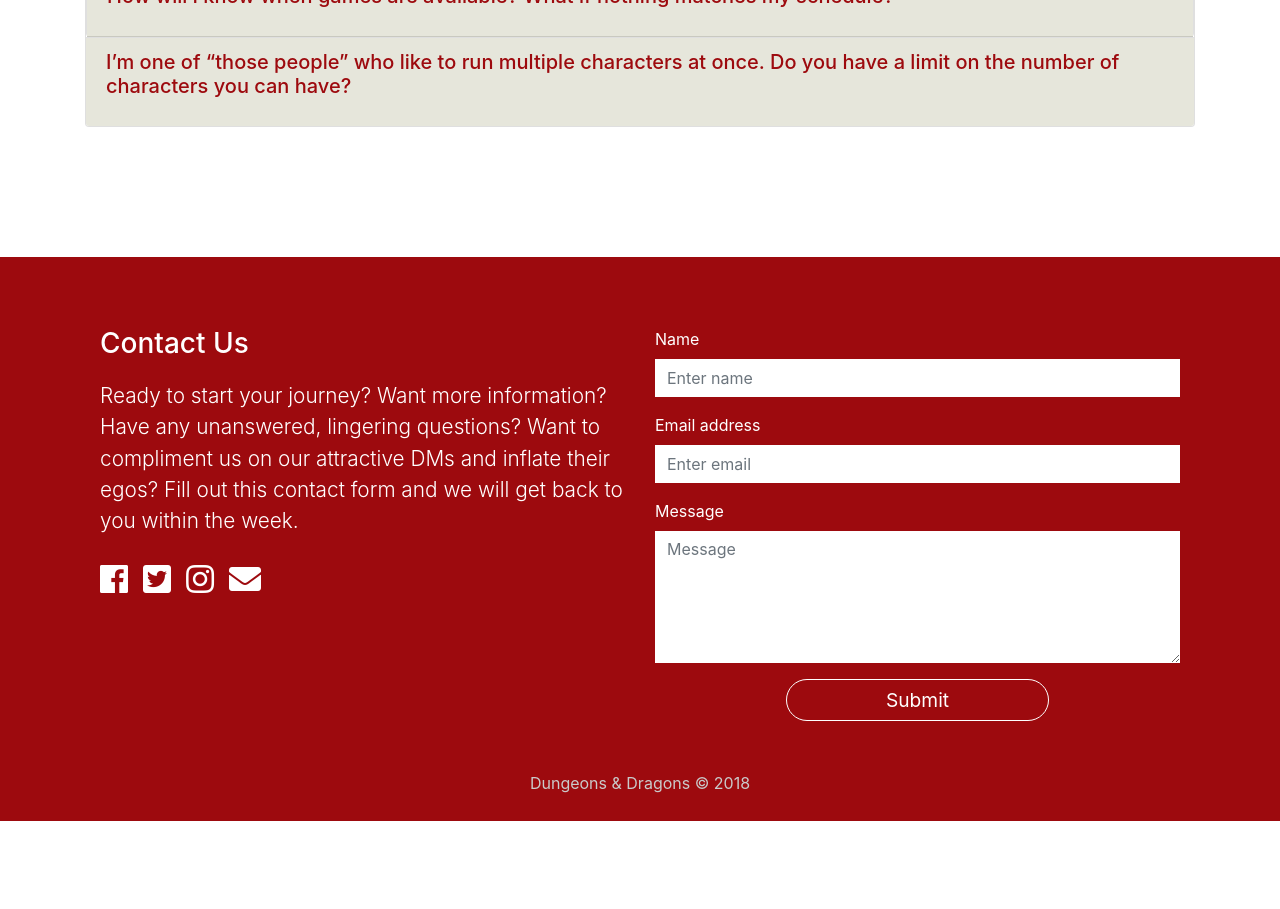
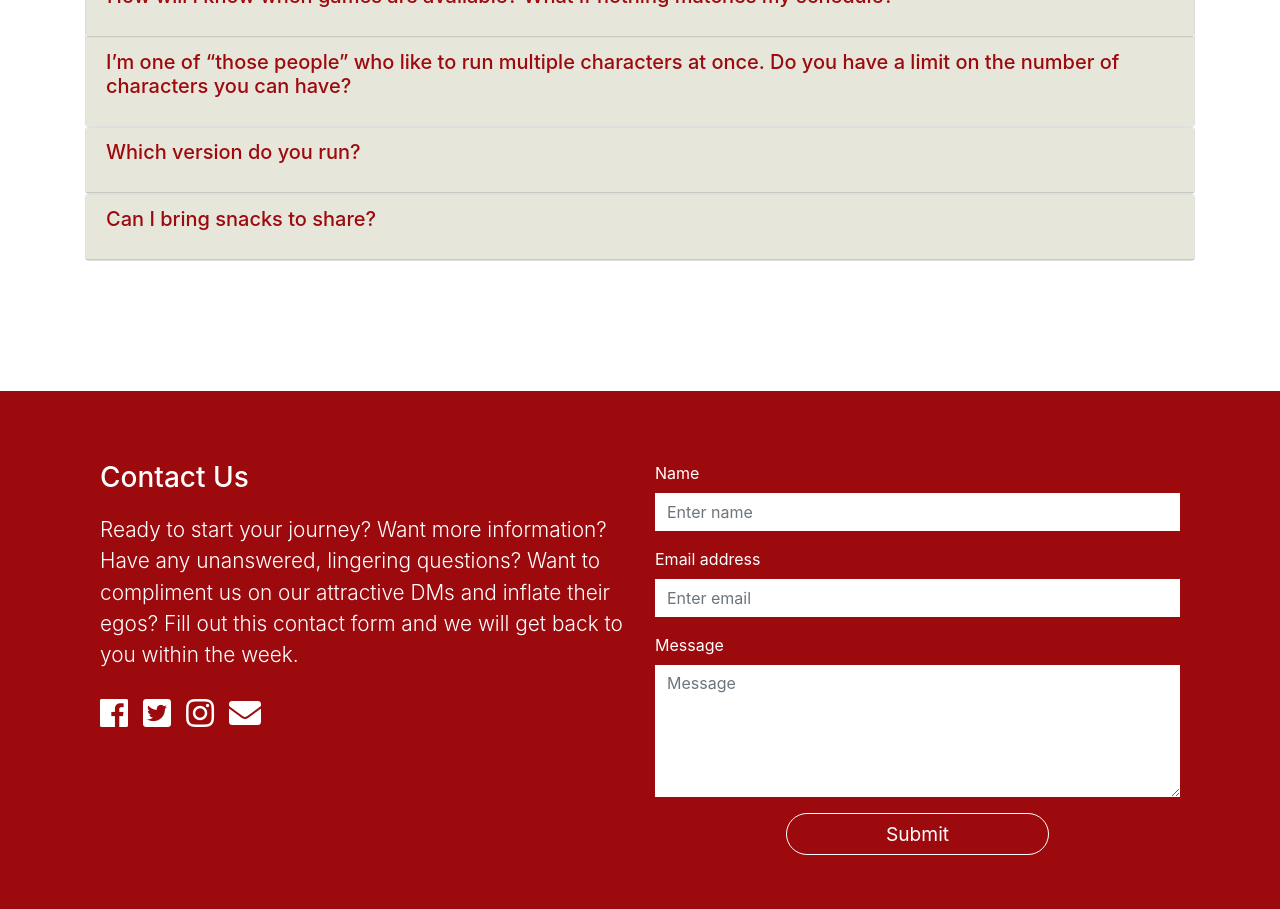
Before and after one commit to stoppable408/_dd, a Vue app: page / in a window 1280 px wide. Shown: the part 3340-4249 px from the top of the page. Before the commit the page ends 4161 px from the top, so only its background shows below. Built offline with nearby package versions, Linux system fonts and the light colour scheme.

Commit message:
Update Home.vue

```diff
--- a/src/components/Home.vue
+++ b/src/components/Home.vue
@@ -326,8 +326,35 @@
               </div>
              </div>
 
+          </div>
+            <div class="card">
+              <div class="faq-header card-header" id="headingSeven" data-toggle="collapse" data-target="#collapseSeven" aria-expanded="false" aria-controls="collapseThree">
+                <h5 class="mb-0">
+                  <p class="question">
+                  Which version do you run?
+                  </p>
+                </h5>
+              </div>
+              <div id="collapseSeven" class="collapse" aria-labelledby="headingSeven" data-parent="#accordionExample">
+                <div class="card-body answer">
+                  We run 5e and any officially published books within the spectrum of 5e.  However, as stated before, most things beyond the PHB are considered “Unlockables.”  More is explained in our handbook.
+                </div>
+              </div>
 
-
+                </div>
+            <div class="card">
+              <div class="faq-header card-header" id="headingSeven" data-toggle="collapse" data-target="#collapseSeven" aria-expanded="false" aria-controls="collapseThree">
+                <h5 class="mb-0">
+                  <p class="question">
+                    Can I bring snacks to share?
+                  </p>
+                </h5>
+              </div>
+              <div id="collapseSeven" class="collapse" aria-labelledby="headingSeven" data-parent="#accordionExample">
+                <div class="card-body answer">
+                  YES PLEASE.  ALWAYS.  (Ask about allergies though just in case.)
+                </div>
+              </div>
 
           </div>
         </div>
```
